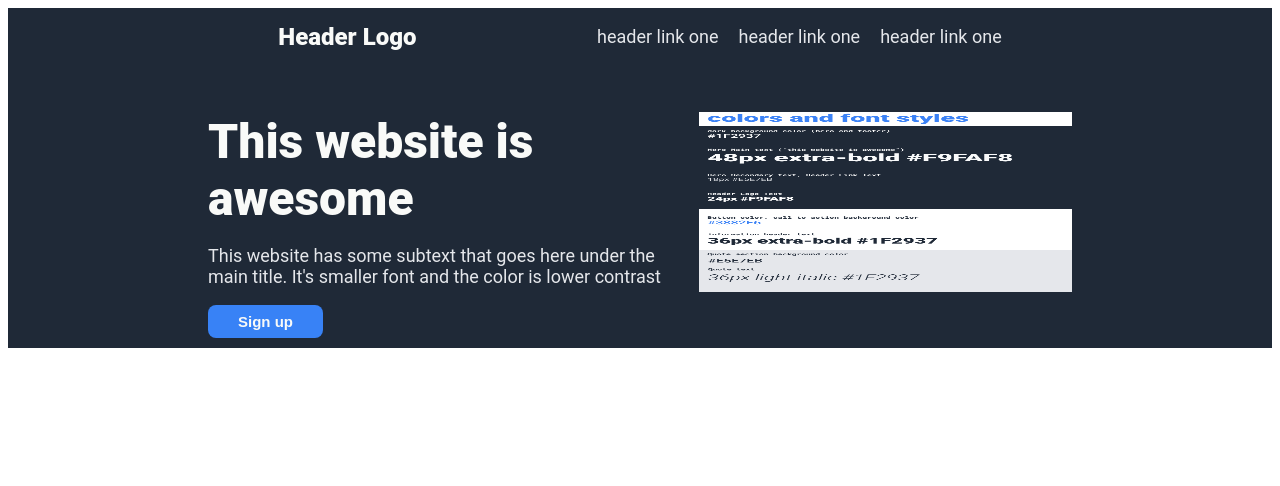
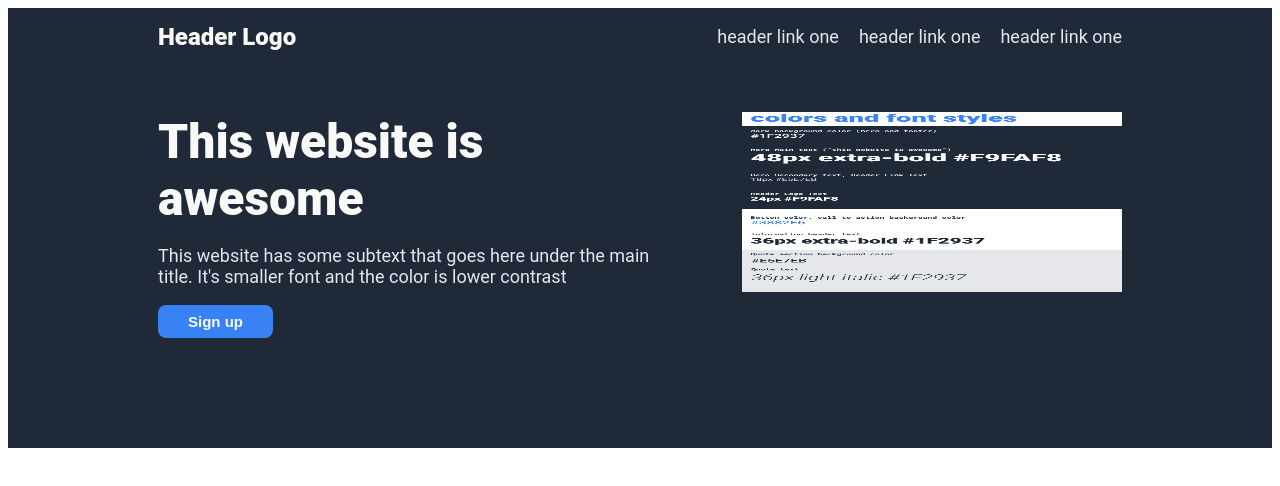
Before and after one commit to ditzaa/landing-page, a plain HTML site: page index.html in a window 1280 px wide. Drawn offline with Linux system fonts and the light colour scheme.

Commit message:
line the upper part of header with the bottom part

```diff
--- a/style.css
+++ b/style.css
@@ -5,14 +5,17 @@ body{
 .header-part{
     background-color: #1F2937;
     padding-bottom: 10px;
-    padding-left: 200px;
-    padding-right: 200px;
+    padding-left: 150px;
+    padding-right: 150px;
+    display: flex;
+    flex-direction: column;
+    justify-content: center;
 }
 
 .header{
     display: flex;
-    justify-content: space-around;
     align-items: center;
+    justify-content: space-between;
 }
 
 #header-title{
@@ -70,7 +73,8 @@ a{
 .content-header{
     display: flex;
     align-items: center;
-    justify-content: space-around;
+    padding-bottom: 100px;
+    justify-content: space-between;
 }
 
 #left-content{
```
